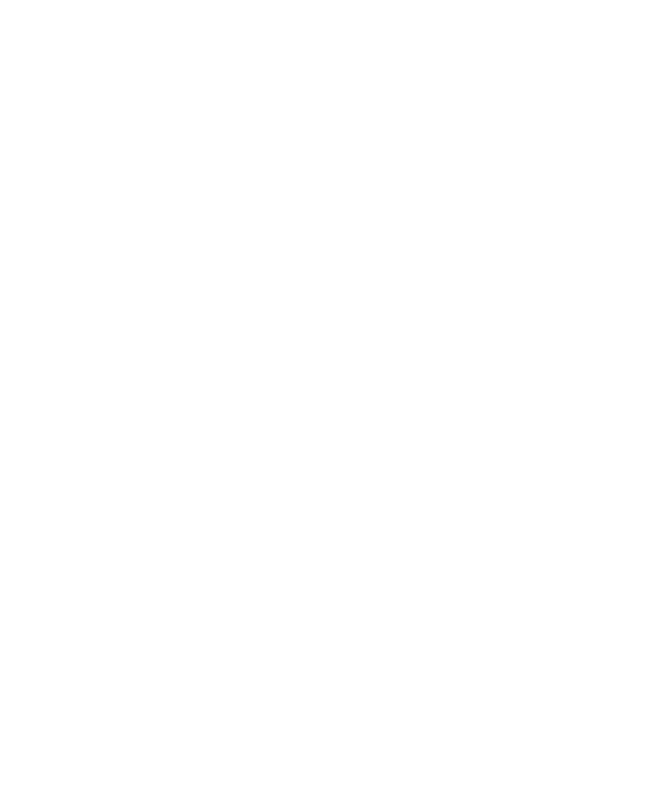
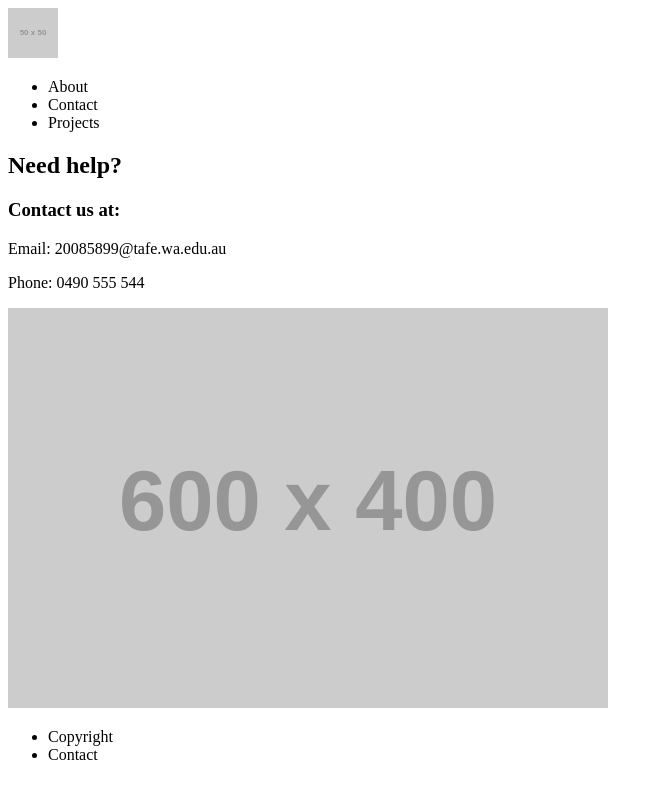
Before and after one commit to LukeyTheFireCube/AT3-Project, a plain HTML site: page contact.html in a window 1280 px wide. Shown: the whole page, without its empty margins (0-663 px from the left). Drawn offline with Linux system fonts and the light colour scheme; placeholder pictures from the web are drawn by us.

Commit message:
feat(contact): create contact page

```diff
--- a/contact.html
+++ b/contact.html
@@ -5,6 +5,32 @@
     <title>Title</title>
 </head>
 <body>
-
+<header id="main_header">
+    <img src="https://placehold.co/50x50/EEE/31343C" alt="">
+    <nav>
+        <ul>
+            <li><a href="about.html"></a>About</li>
+            <li><a href="contact.html"></a>Contact</li>
+            <li><a href="projects.html"></a>Projects</li>
+        </ul>
+    </nav>
+</header>
+<main>
+    <section>
+        <h2>Need help?</h2>
+        <h3>Contact us at:</h3>
+        <p>Email: 20085899@tafe.wa.edu.au</p>
+        <p>Phone: 0490 555 544</p>
+    </section>
+    <img src="https://placehold.co/600x400/EEE/31343C" alt="">
+</main>
+<footer id="main_footer">
+    <nav>
+        <ul>
+            <li><a href="#"></a>Copyright</li>
+            <li><a href="contact.html"></a>Contact</li>
+        </ul>
+    </nav>
+</footer>
 </body>
 </html>
```
Also changed, not shown: index.html (+1 -1 lines).
